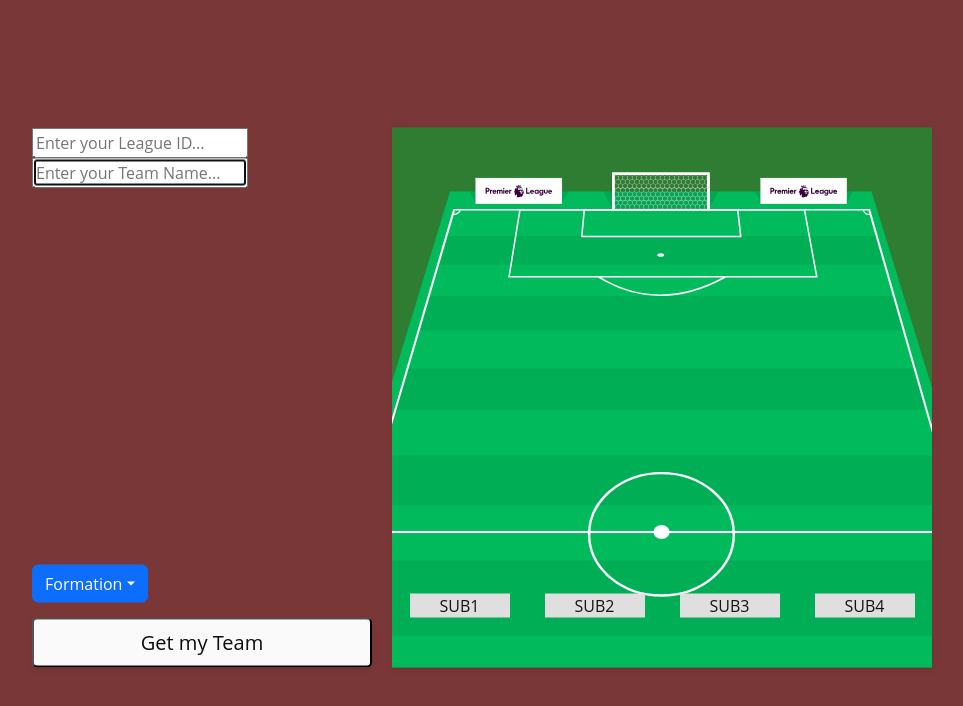
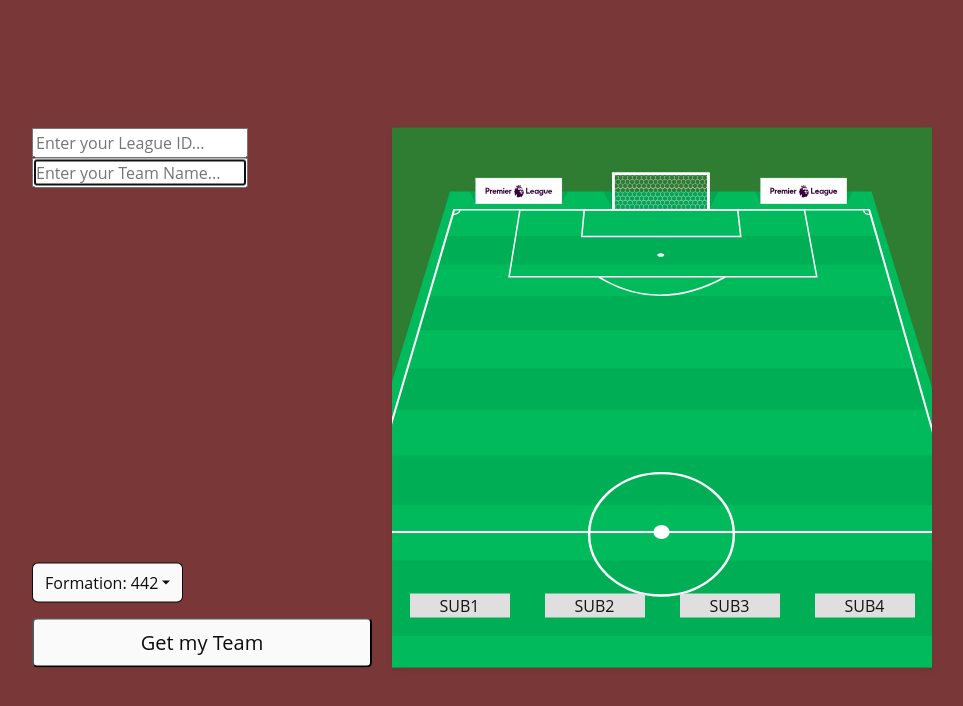
Before and after one commit to jrandj/FPL-draft-picker, a React (Create React App) app in the folder ui/: page / in a window 1280 px wide. Shown: the top 706 px of the page, without its empty margins (158-1121 px from the left). Built offline with nearby package versions, Linux system fonts and the light colour scheme; the HTML template or start-up script is replaced by a standard one.

Commit message:
Add UI progress

```diff
--- a/ui/src/App.css
+++ b/ui/src/App.css
@@ -68,7 +68,7 @@ h1 {
   bottom: 5px;
 }
 
-.Settings .CTA {
+/* .Settings .CTA {
   position: relative;
   display: block;
   width: 100%;
@@ -81,7 +81,7 @@ h1 {
   color: rgba(0, 0, 0, 0.95);
   cursor: pointer;
   box-shadow: 0 3px 6px 1px rgba(0, 0, 0, 0.06);
-}
+} */
 
 .Submit .CTA {
   position: relative;
@@ -97,15 +97,15 @@ h1 {
   cursor: pointer;
 }
 
-.Submit .Dropdown {
+/* .Submit .Dropdown {
   position: relative;
   display: block;
-  width: 100%;
+  width: 30%;
   color: rgba(0, 0, 0, 0.95);
   font-size: 20px;
   border-radius: 5px;
   cursor: pointer;
-}
+} */
 
 /* .Inputs .Submit {
   position: relative;
@@ -139,6 +139,16 @@ h1 {
   /* border: 3px solid#333; */
   background-color: #dfdfdf;
   text-align: center;
+}
+
+.btn-primary,
+.btn-primary:hover,
+.btn-primary:active,
+.btn-primary:visited {
+  background-color: #fafafa !important;
+  color: rgba(0, 0, 0, 0.95) !important;
+  border-color: rgba(0, 0, 0, 0.95) !important;
+  line-height: 26px !important;
 }
 
 /* .Flexbox-Item-1 {
--- a/ui/src/App.js
+++ b/ui/src/App.js
@@ -26,12 +26,17 @@ export default class App extends React.Component {
     this.setState({ teamName: newTeamName });
   };
 
+  setFormation = (newFormation) => {
+    this.setState({ formation: newFormation }, () => {
+      console.log("formation is now: " + this.state.formation);
+    });
+  };
+
   addPlayersToFormation = () => {
     this.newPlayers = this.state.players.map((v) => ({
       ...v,
       selected: false,
     }));
-
     console.log("test before: " + JSON.stringify(this.newPlayers));
     this.setState(
       {
@@ -128,7 +133,9 @@ export default class App extends React.Component {
           <Settings
             setLeagueID={this.setLeagueID}
             setTeamName={this.setTeamName}
+            setFormation={this.setFormation}
             getPlayers={this.getPlayers}
+            formation={this.state.formation}
           />
         </div>
         <Pitch players={this.state.players} />
--- a/ui/src/components/Settings.js
+++ b/ui/src/components/Settings.js
@@ -8,8 +8,14 @@ export default class Settings extends React.Component {
     super(props);
     this.leagueIDChangeHandlerRef = React.createRef();
     this.teamNameChangeHandlerRef = React.createRef();
+    this.formationChangeHandlerRef = React.createRef();
+    console.log("Create with this.props: " + JSON.stringify(this.props));
   }
-
+  componentDidUpdate(prevProps) {
+    console.log("Component did update");
+    console.log("this.props: " + JSON.stringify(this.props));
+    console.log("prevProps: " + JSON.stringify(prevProps));
+  }
   render() {
     const leagueIDChangeHandler = (event) => {
       this.props.setLeagueID(event.target.value);
@@ -17,10 +23,14 @@ export default class Settings extends React.Component {
     const teamNameChangeHandler = (event) => {
       this.props.setTeamName(event.target.value);
     };
-    const onClick = () => {
+    const onGetMyTeam = () => {
       this.props.getPlayers();
       // this.leagueIDChangeHandlerRef.current.value = "";
       // this.teamNameChangeHandlerRef.current.value = "";
+    };
+    const onSetFormation = (event) => {
+      console.log("event is " + event);
+      this.props.setFormation(event);
     };
 
     return (
@@ -47,17 +57,22 @@ export default class Settings extends React.Component {
         </div>
 
         <div className="Submit">
-          <DropdownButton className="dropdown" title="Formation">
-            <Dropdown.Item href="#/action-1">5-3-2</Dropdown.Item>
-            <Dropdown.Item href="#/action-1">5-4-1</Dropdown.Item>
-            <Dropdown.Item href="#/action-1">5-2-3</Dropdown.Item>
-            <Dropdown.Item href="#/action-1">4-3-3</Dropdown.Item>
-            <Dropdown.Item href="#/action-1">4-5-1</Dropdown.Item>
-            <Dropdown.Item href="#/action-1">4-4-2</Dropdown.Item>
-            <Dropdown.Item href="#/action-1">3-5-2</Dropdown.Item>
-            <Dropdown.Item href="#/action-1">3-4-3</Dropdown.Item>
+          <DropdownButton
+            className="Dropdown"
+            onSelect={onSetFormation}
+            title={`Formation: ${this.props.formation}`}
+            // key={`${this.props.formation}`}
+            // ref={this.formationChangeHandlerRef}
+          >
+            <Dropdown.Item eventKey="343">3-4-3</Dropdown.Item>
+            <Dropdown.Item eventKey="352">3-5-2</Dropdown.Item>
+            <Dropdown.Item eventKey="532">5-3-2</Dropdown.Item>
+            <Dropdown.Item eventKey="541">5-4-1</Dropdown.Item>
+            <Dropdown.Item eventKey="433">4-3-3</Dropdown.Item>
+            <Dropdown.Item eventKey="442">4-4-2</Dropdown.Item>
+            <Dropdown.Item eventKey="451">4-5-1</Dropdown.Item>
           </DropdownButton>
-          <button className="CTA" onClick={onClick}>
+          <button className="CTA" onClick={onGetMyTeam}>
             Get my Team
           </button>
         </div>
```
